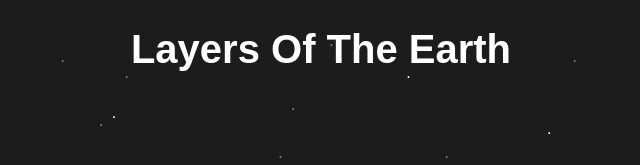
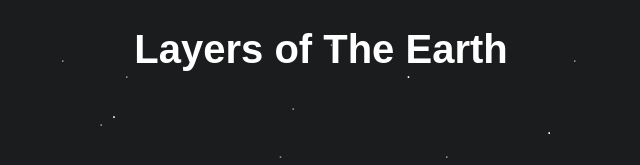
Before and after one commit to ImExtraPolite2/Layer-of-the-earth, a plain HTML site: page index.html in a window 1280 px wide. Shown: the top 165 px of the page, 319-959 px from the left. Drawn offline with Linux system fonts and the light colour scheme.

Commit message:
fix title

```diff
--- a/index.html
+++ b/index.html
@@ -3,7 +3,7 @@
   <head>
     <meta charset="UTF-8" />
     <meta name="viewport" content="width=device-width, initial-scale=1.0" />
-    <title>Layers Of The Earth</title>
+    <title>Layers of The Earth</title>
     <link rel="stylesheet" href="style.css" />
     <link rel="icon" href="assets/crust.png" type="image/x-icon" />
   </head>
@@ -15,7 +15,7 @@
           <div class="off-outer"></div>
         </div>
       </div>
-      <h1>Layers Of The Earth</h1>
+      <h1>Layers of The Earth</h1>
 
       <div class="content">
         <button class="go-back">
```
